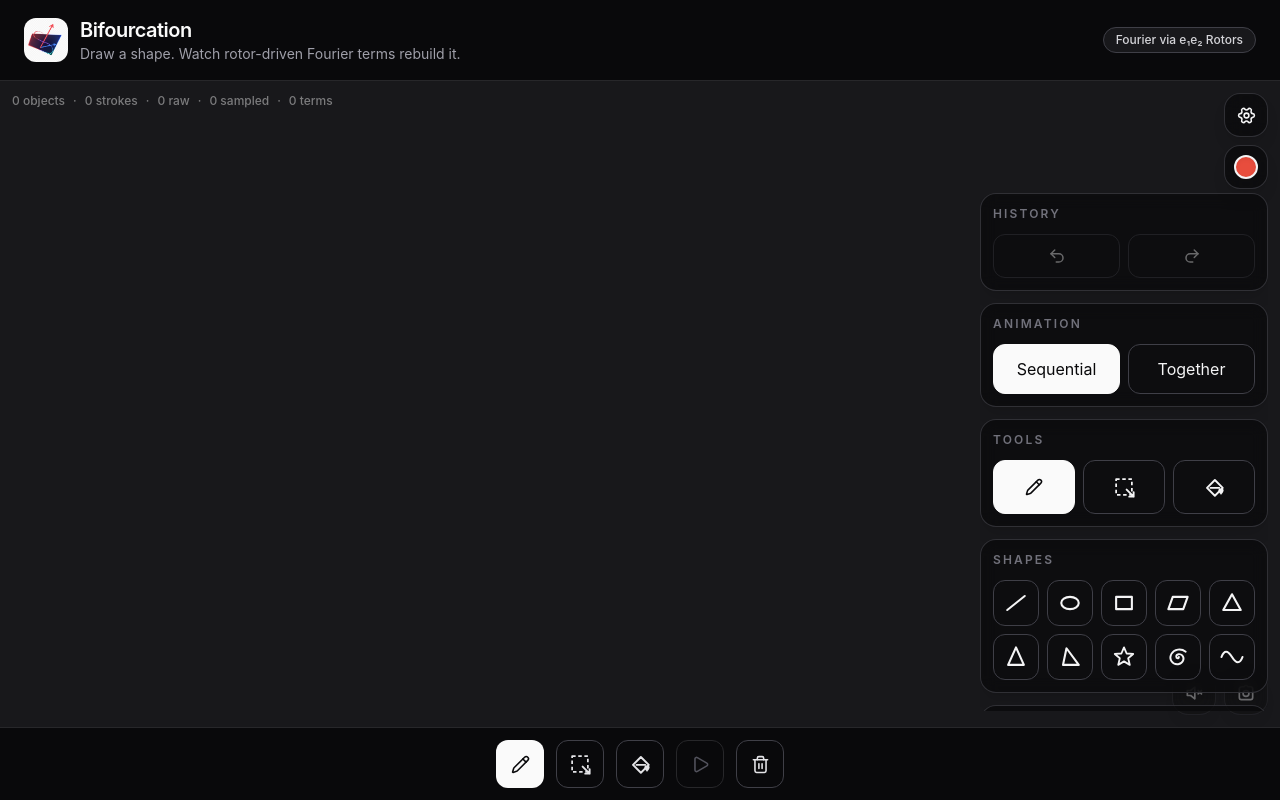
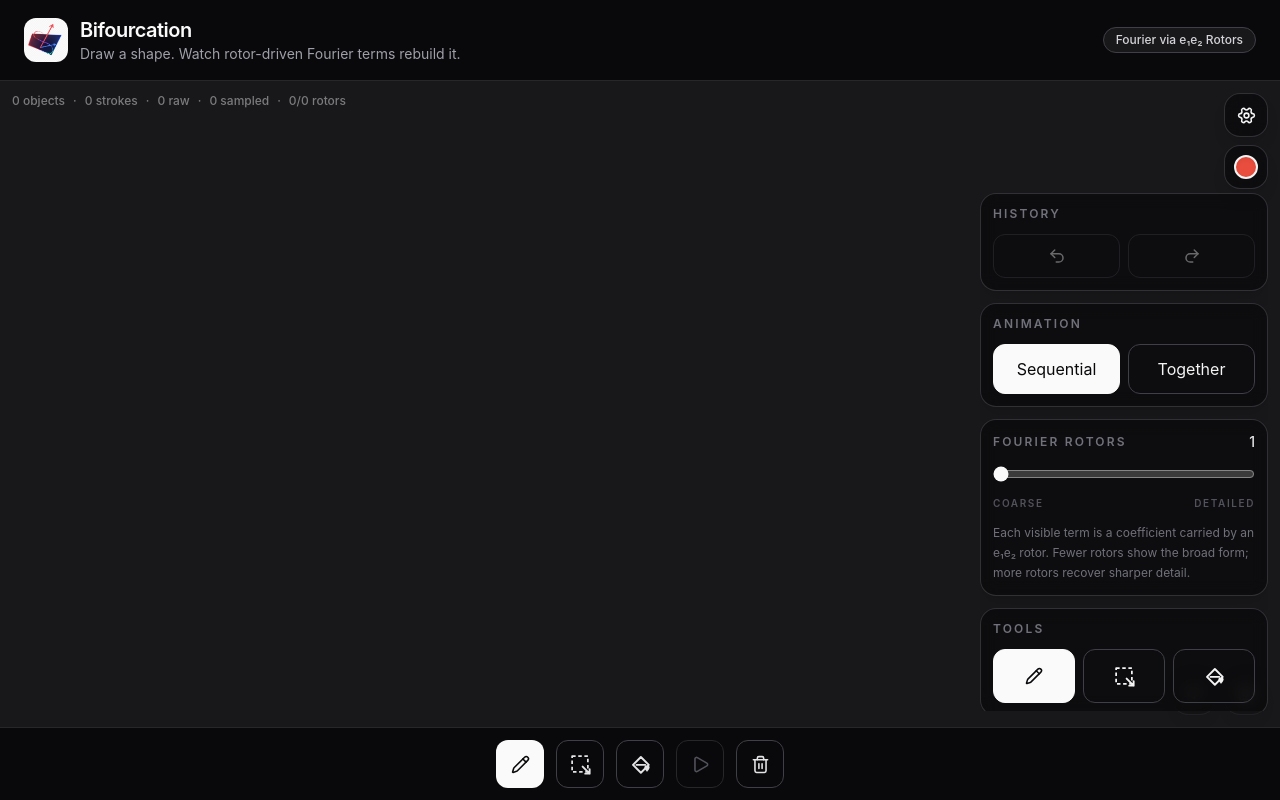
Before and after one commit to MSulSal/bifourcation, a React (Vite) app: page / in a window 1280 px wide. Both pictures are taken after a click on the button 1246 px from the left and 115 px from the top of the page. Built offline with nearby package versions, Linux system fonts and the light colour scheme.

Commit message:
Add Fourier rotor count control

```diff
--- a/src/App.tsx
+++ b/src/App.tsx
@@ -91,6 +91,8 @@ const DEFAULT_PEN_COLOR = "#E84D3D";
 const DEFAULT_PEN_WIDTH = 4;
 const DEFAULT_BIVECTOR_VIEW: BivectorView = "disk";
 const DEFAULT_ANIMATION_TRACE_MODE: AnimationTraceMode = "sequential";
+const DEFAULT_VISIBLE_TERM_COUNT = 64;
+const MAX_FOURIER_TERMS = 256;
 const PASTE_OFFSET = 24;
 
 const STORAGE_KEYS = {
@@ -99,6 +101,7 @@ const STORAGE_KEYS = {
 	bivectorView: "bifourcation.bivectorView",
 	soundEnabled: "bifourcation.soundEnabled",
 	animationTraceMode: "bifourcation.animationTraceMode",
+	visibleTermCount: "bifourcation.visibleTermCount",
 } as const;
 
 const ACTIVE_BUTTON_CLASS =
@@ -217,6 +220,16 @@ function readStoredPenWidth() {
 	if (!Number.isFinite(storedWidth)) return DEFAULT_PEN_WIDTH;
 
 	return clampNumber(Math.round(storedWidth), 2, 16);
+}
+
+function readStoredVisibleTermCount() {
+	const storedTermCount = Number(
+		readStoredValue(STORAGE_KEYS.visibleTermCount),
+	);
+
+	if (!Number.isFinite(storedTermCount)) return DEFAULT_VISIBLE_TERM_COUNT;
+
+	return clampNumber(Math.round(storedTermCount), 1, MAX_FOURIER_TERMS);
 }
 
 function readStoredBivectorView(): BivectorView {
@@ -493,6 +506,9 @@ function App() {
 	);
 	const [animationTraceMode, setAnimationTraceMode] =
 		useState<AnimationTraceMode>(readStoredAnimationTraceMode);
+	const [visibleTermCount, setVisibleTermCount] = useState(
+		readStoredVisibleTermCount,
+	);
 	const [isSoundEnabled, setIsSoundEnabled] = useState(
 		readStoredSoundEnabled,
 	);
@@ -515,6 +531,13 @@ function App() {
 	const drawingObjects = drawingHistory.present;
 	const currentRgb = useMemo(() => hexToRgb(penColor), [penColor]);
 
+	const resampledPointCount = MAX_FOURIER_TERMS;
+	const effectiveVisibleTermCount = clampNumber(
+		Math.round(visibleTermCount),
+		1,
+		resampledPointCount,
+	);
+
 	const strokes = useMemo(
 		() =>
 			drawingObjects.flatMap(object => {
@@ -531,9 +554,6 @@ function App() {
 
 	const selectedShapeObject =
 		selectedObject?.type === "shape" ? selectedObject.shape : null;
-
-	const resampledPointCount = 256;
-	const visibleTermCount = resampledPointCount;
 
 	const pointCount = strokes.reduce(
 		(total, stroke) => total + stroke.points.length,
@@ -554,7 +574,7 @@ function App() {
 					terms,
 				};
 			}),
-		[strokes],
+		[strokes, resampledPointCount],
 	);
 
 	const sonicStrokes: SonicStroke[] = useMemo(
@@ -578,6 +598,12 @@ function App() {
 		0,
 	);
 
+	const visibleFourierTerms = animatedStrokes.reduce(
+		(total, stroke) =>
+			total + Math.min(effectiveVisibleTermCount, stroke.terms.length),
+		0,
+	);
+
 	const totalResampledPoints = animatedStrokes.reduce(
 		(total, stroke) => total + stroke.path.length,
 		0,
@@ -809,6 +835,13 @@ function App() {
 		if (mode === "animate") {
 			setMode("animate");
 		}
+	}
+
+	function changeVisibleTermCount(nextCount: number) {
+		setVisibleTermCount(
+			clampNumber(Math.round(nextCount), 1, resampledPointCount),
+		);
+		pauseAnimationClock();
 	}
 
 	function commitStroke(stroke: Stroke) {
@@ -1112,6 +1145,13 @@ function App() {
 	useEffect(() => {
 		writeStoredValue(STORAGE_KEYS.animationTraceMode, animationTraceMode);
 	}, [animationTraceMode]);
+
+	useEffect(() => {
+		writeStoredValue(
+			STORAGE_KEYS.visibleTermCount,
+			String(effectiveVisibleTermCount),
+		);
+	}, [effectiveVisibleTermCount]);
 
 	useEffect(() => {
 		writeStoredValue(STORAGE_KEYS.soundEnabled, String(isSoundEnabled));
@@ -1316,7 +1356,7 @@ function App() {
 						strokes={animatedStrokes}
 						isActive={isAnimationMode}
 						isPlaying={isAnimationPlaying}
-						termLimit={visibleTermCount}
+						termLimit={effectiveVisibleTermCount}
 						bivectorView={bivectorView}
 						animationTraceMode={animationTraceMode}
 					/>
@@ -1330,7 +1370,9 @@ function App() {
 						<span>·</span>
 						<span>{totalResampledPoints} sampled</span>
 						<span>·</span>
-						<span>{totalFourierTerms} terms</span>
+						<span>
+							{visibleFourierTerms}/{totalFourierTerms} rotors
+						</span>
 
 						{selectedShape &&
 							mode === "draw" &&
@@ -1547,6 +1589,44 @@ function App() {
 										</button>
 									))}
 								</div>
+							</section>
+
+							<section className="rounded-2xl border border-zinc-700/70 bg-zinc-950/70 p-3 shadow-lg backdrop-blur">
+								<div className="mb-3 flex items-center justify-between">
+									<p className="text-xs font-semibold uppercase tracking-[0.18em] text-zinc-500">
+										Fourier rotors
+									</p>
+
+									<span className="text-sm font-medium text-zinc-200">
+										{effectiveVisibleTermCount}
+									</span>
+								</div>
+
+								<input
+									className="w-full accent-zinc-50"
+									type="range"
+									min={1}
+									max={resampledPointCount}
+									step={1}
+									value={effectiveVisibleTermCount}
+									onChange={event =>
+										changeVisibleTermCount(
+											Number(event.target.value),
+										)
+									}
+								/>
+
+								<div className="mt-2 flex justify-between text-[10px] font-semibold uppercase tracking-[0.16em] text-zinc-600">
+									<span>Coarse</span>
+									<span>Detailed</span>
+								</div>
+
+								<p className="mt-3 text-xs leading-5 text-zinc-500">
+									Each visible term is a coefficient carried
+									by an e₁e₂ rotor. Fewer rotors show the
+									broad form; more rotors recover sharper
+									detail.
+								</p>
 							</section>
 
 							<section className="rounded-2xl border border-zinc-700/70 bg-zinc-950/70 p-3 shadow-lg backdrop-blur">
```
